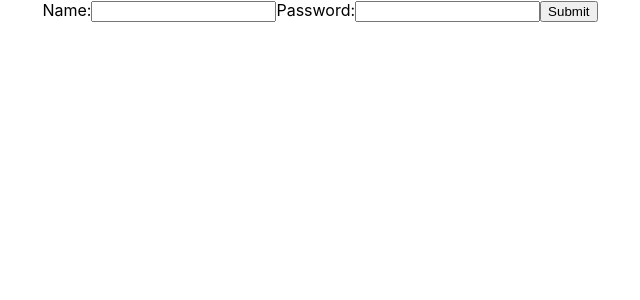
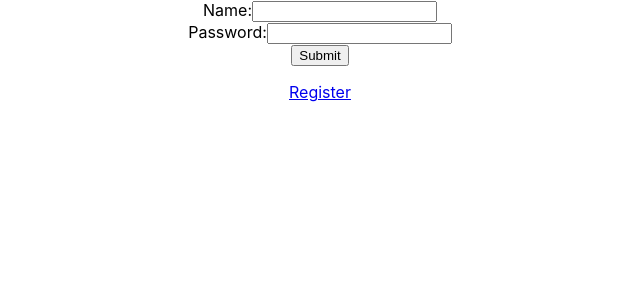
Before and after one commit to Build-Week-African-Marketplace-124/front-end, a React (Create React App) app in the folder african-marketplace/: page /login in a window 1280 px wide. Shown: the top 300 px of the page, without its empty margins (320-960 px from the left). Built offline with nearby package versions, Linux system fonts and the light colour scheme.

Commit message:
cleaned up form layout a bit and added links

```diff
--- a/african-marketplace/src/components/Users/Login.js
+++ b/african-marketplace/src/components/Users/Login.js
@@ -1,6 +1,7 @@
 import React, { useState } from 'react';
 import { connect } from 'react-redux';
 import { useHistory } from 'react-router';
+import { Link } from 'react-router-dom';
 import { postLoginUser } from '../../actions/UserActions';
 import { initialState } from '../../reducers/postUsersReducer';
 import UserForm from './UserForm';
@@ -26,6 +27,7 @@ const Login = props => {
     return(
         <div>
             <UserForm submitHandler={submitHandler} user={user} changHandler={changeHandler} />
+            <p><Link to='/register'>Register</Link></p>
         </div>
     )
 }
--- a/african-marketplace/src/components/Users/Profile.js
+++ b/african-marketplace/src/components/Users/Profile.js
@@ -37,6 +37,7 @@ const Profile = props => {
             <form onSubmit={submitHandler}>
                 <label htmlFor='userName'>Name: </label>
                 <input type='text' name='userName' value={user.userName} placeholder={props.userName} onChange={changeHandler} />
+                <br />
                 <button type='submit'>Update Profile</button>
             </form>
                 <button onClick={deleteHandler}>Delete Account</button>
--- a/african-marketplace/src/components/Users/Register.js
+++ b/african-marketplace/src/components/Users/Register.js
@@ -25,6 +25,7 @@ const Register = props => {
     return(
         <div>
             <UserForm submitHandler={submitHandler} user={user} changHandler={changeHandler} />
+            <p><Link to='/register'>Log In</Link></p>
         </div>
     )
 }
--- a/african-marketplace/src/components/Users/UserForm.js
+++ b/african-marketplace/src/components/Users/UserForm.js
@@ -8,11 +8,12 @@ const UserForm = props => {
                     Name:
                 </label>
                 <input type='text' name='username' value={props.user.username} onChange={props.changHandler} />
-
+                <br />
                 <label htmlFor='password'>
                     Password:
                 </label>
                 <input type='password' name='password' value={props.user.password} onChange={props.changHandler} />
+                <br />
                 <button type='submit'>Submit</button>
             </form>
         </div>
```
